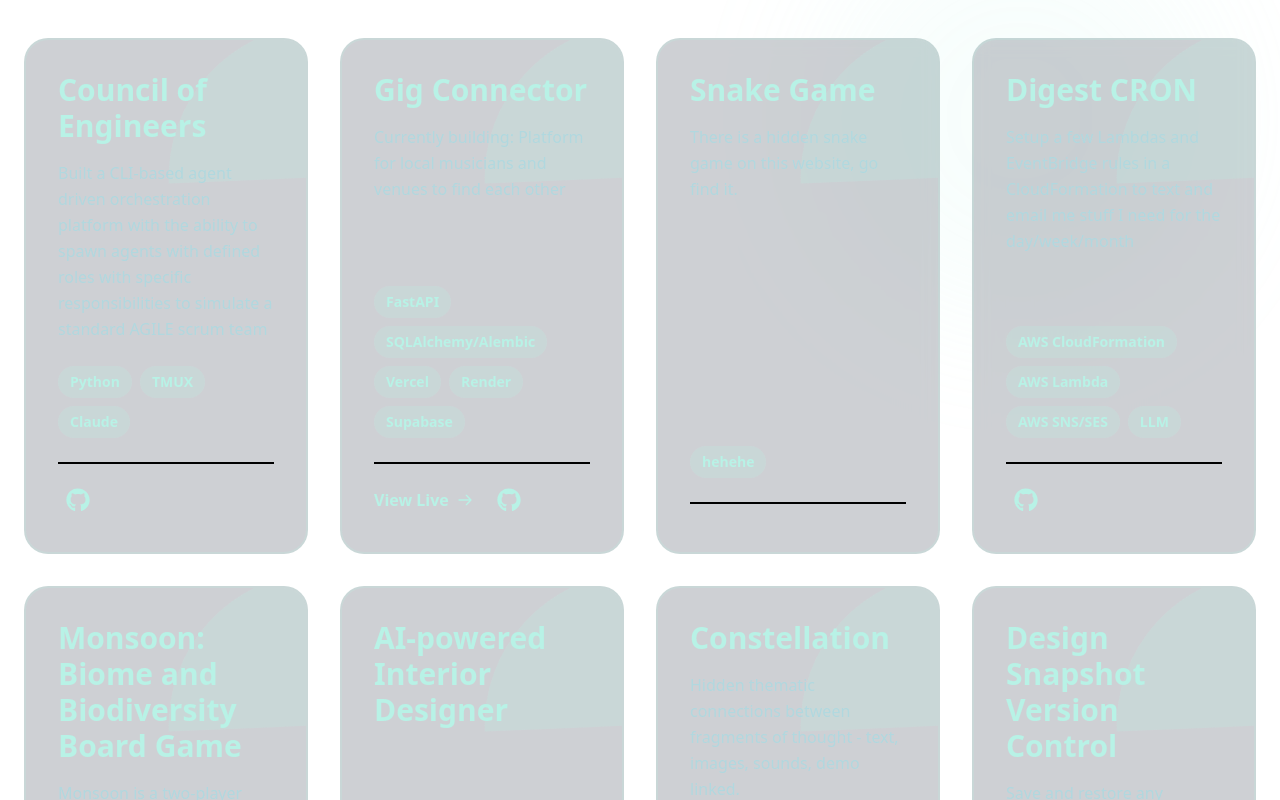
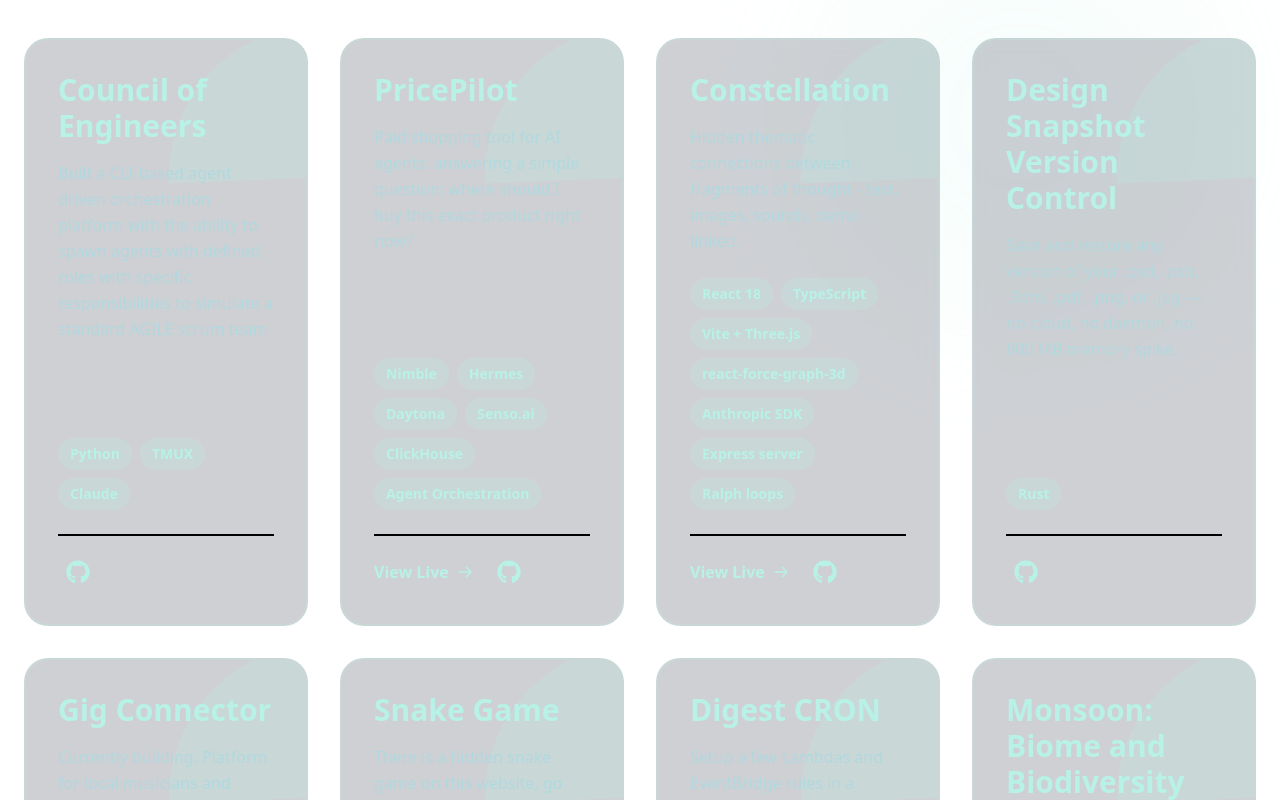
Before and after one commit to g23polar/portfolio, a React (Vite) app: page / in a window 1280 px wide. Shown: the part 4180-4980 px from the top of the page. Built offline with nearby package versions, Linux system fonts and the light colour scheme.

Commit message:
pricepilot project

```diff
--- a/src/components/Library.jsx
+++ b/src/components/Library.jsx
@@ -8,7 +8,7 @@ function Library() {
 
     // Things I've written
     const writings = [
-        { title: "Little Lights", url: "https://medium.com/p/fbac34d4fce8?postPublishedType=initial" },
+        { title: "Little Lights", url: "https://medium.com/@gautamnair023/little-lights-fbac34d4fce8?sk=9ba2b1d4651f5a9e592329a6c28f89ba" },
         { title: "Counter-argument to Hume’s skepticism of necessitarian views of causality", url: "https://medium.com/@gautamnair023/counter-argument-to-humes-skepticism-of-necessitarian-views-of-causality-af652a5defd6" }
         , {title:"Thinking transhumanist", url:"https://medium.com/@gautamnair023/thinking-transhumanist-e13dc68fafbf"}
 
--- a/src/components/Projects.jsx
+++ b/src/components/Projects.jsx
@@ -13,6 +13,27 @@ function Projects() {
             tags: ['Python', 'TMUX', 'Claude'],
             // link: 'https://github.com/g23polar/council',
             github: 'https://github.com/g23polar/council'
+        },
+        {
+            title: 'PricePilot',
+            description: 'Paid shopping tool for AI agents: answering a simple question: where should I buy this exact product right now?',
+            tags: ['Nimble', 'Hermes', 'Daytona', 'Senso.ai', 'ClickHouse', 'Agent Orchestration'] ,
+            link: 'https://pricepilot-sepia.vercel.app/',
+            github: 'https://github.com/mmurrs/pricepilot'
+        },
+        {
+            title:'Constellation',
+            description:'Hidden thematic connections between fragments of thought - text, images, sounds, demo linked.',
+            tags:['React 18', 'TypeScript', 'Vite + Three.js', 'react-force-graph-3d', 'Anthropic SDK', 'Express server', 'Ralph loops'] ,
+            link:'https://youtu.be/eGfVNmKAzM4',
+            github:'https://github.com/g23polar/constellations'
+        }
+        ,{
+            title:'Design Snapshot Version Control',
+            description:'Save and restore any version of your .psd, .psb, .3dm, .pdf, .png, or .jpg — no cloud, no daemon, no 800 MB memory spike.',
+            tags:['Rust'] ,
+            // link:'https://youtu.be/eGfVNmKAzM4',
+            github:'https://github.com/g23polar/design-version-client'
         },
         {
             title: 'Gig Connector',
@@ -48,20 +69,7 @@ function Projects() {
             // link:'',
             github:'https://github.com/g23polar/floor'
         }
-        ,{
-            title:'Constellation',
-            description:'Hidden thematic connections between fragments of thought - text, images, sounds, demo linked.',
-            tags:['React 18', 'TypeScript', 'Vite + Three.js', 'react-force-graph-3d', 'Anthropic SDK', 'Express server', 'Ralph loops'] ,
-            link:'https://youtu.be/eGfVNmKAzM4',
-            github:'https://github.com/g23polar/constellations'
-        }
-        ,{
-            title:'Design Snapshot Version Control',
-            description:'Save and restore any version of your .psd, .psb, .3dm, .pdf, .png, or .jpg — no cloud, no daemon, no 800 MB memory spike.',
-            tags:['Rust'] ,
-            // link:'https://youtu.be/eGfVNmKAzM4',
-            github:'https://github.com/g23polar/design-version-client'
-        }
+        ,
         // , {
         //     title: 'FloodIQ',
         //     description: 'TODO',
```
